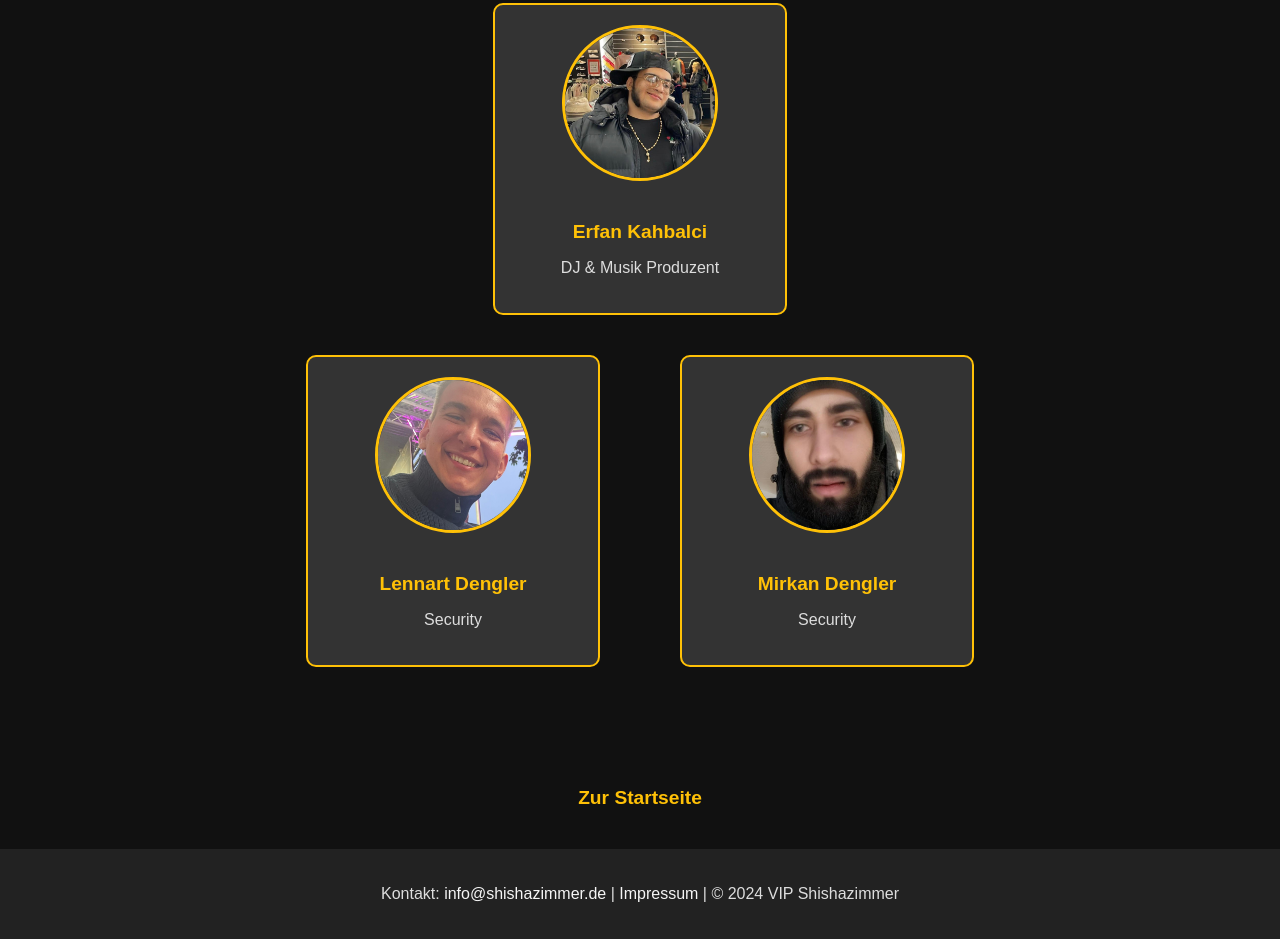
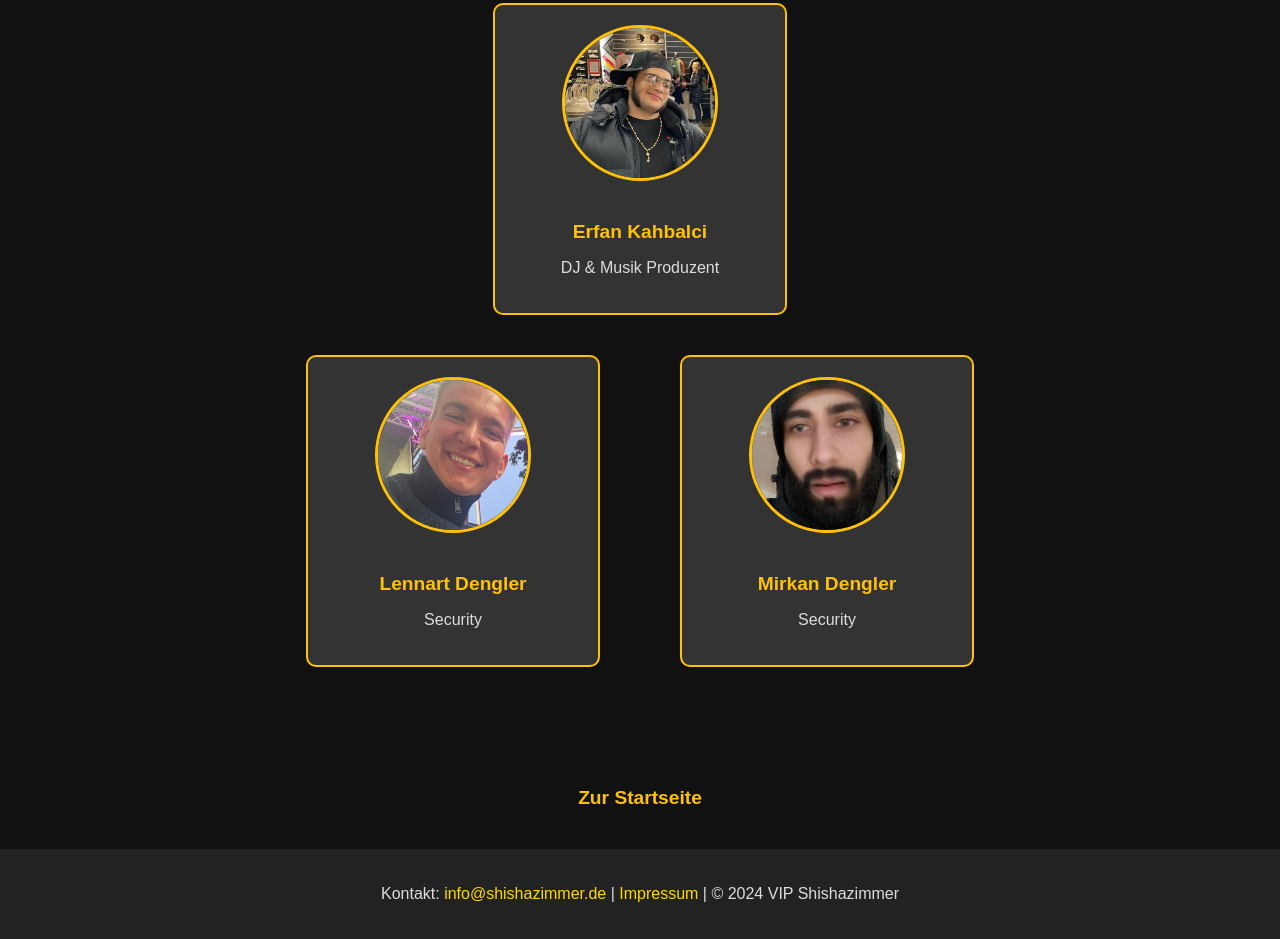
Before and after one commit to EsatOercuen/SchoolProjectWeb, a website: page mitarbeiter.html in a window 1280 px wide. Shown: the part 919-1858 px from the top of the page. Drawn offline with Linux system fonts and the light colour scheme.

Commit message:
Update mitarbeiter.html

```diff
--- a/mitarbeiter.html
+++ b/mitarbeiter.html
@@ -103,7 +103,7 @@
 
     /* Stil für die E-Mail im Footer (Gold und anklickbar) */
     footer a {
-      color: #f5f5f5;
+      color: #FFD700;
       text-decoration: none;
     }
 
```
